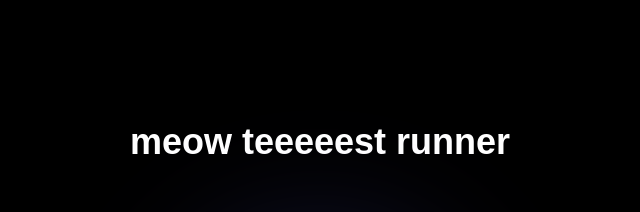
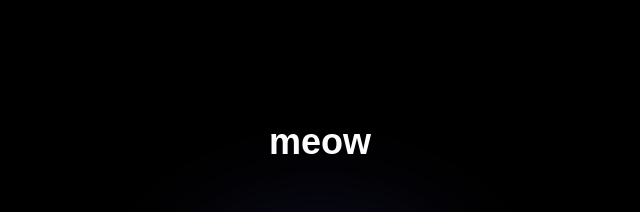
Before and after one commit to rastorasto/website, a Next.js app in the folder next-app/: page / in a window 1280 px wide. Shown: the top 212 px of the page, without its empty margins (320-960 px from the left). Built offline with nearby package versions, Linux system fonts and the light colour scheme.

Commit message:
Changed text back, second runner test

```diff
--- a/next-app/src/app/page.tsx
+++ b/next-app/src/app/page.tsx
@@ -37,7 +37,7 @@ export default function Home() {
 
   return (
     <div className="min-h-screen bg-black flex flex-col items-center justify-center gap-16">
-      <div className="text-4xl font-bold text-white">meow teeeeest runner</div>
+      <div className="text-4xl font-bold text-white">meow</div>
 
       <div className="relative flex flex-col items-center">
         <div
```
